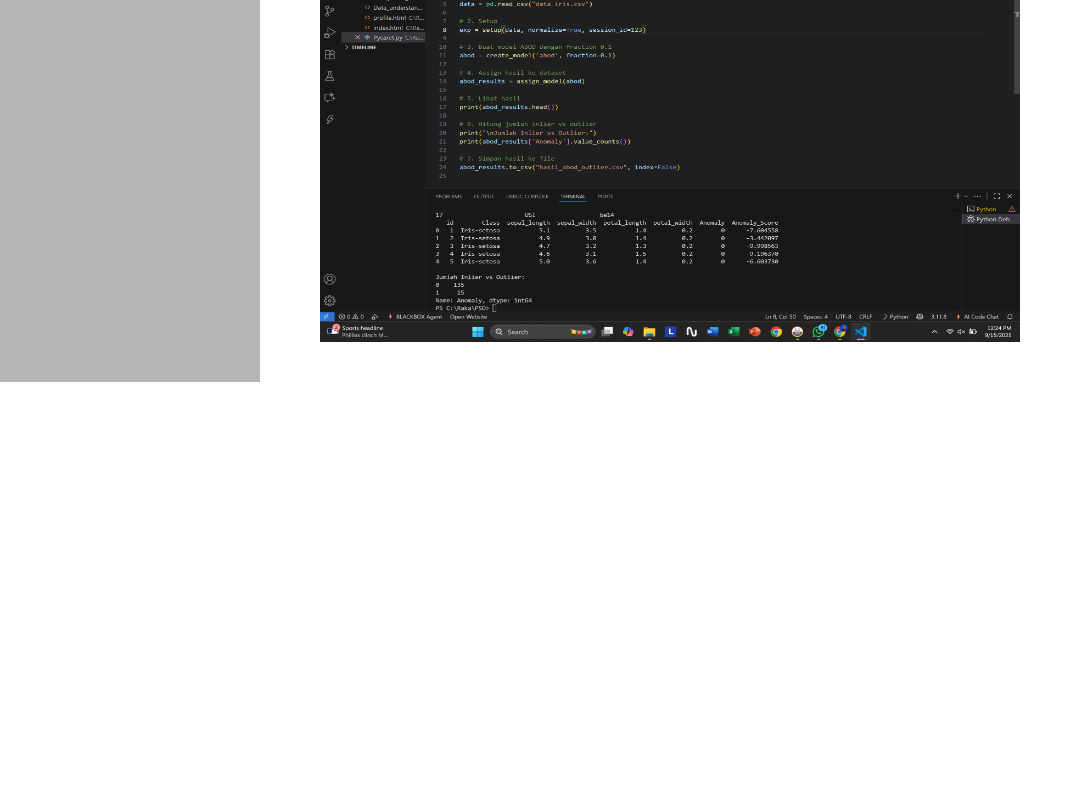
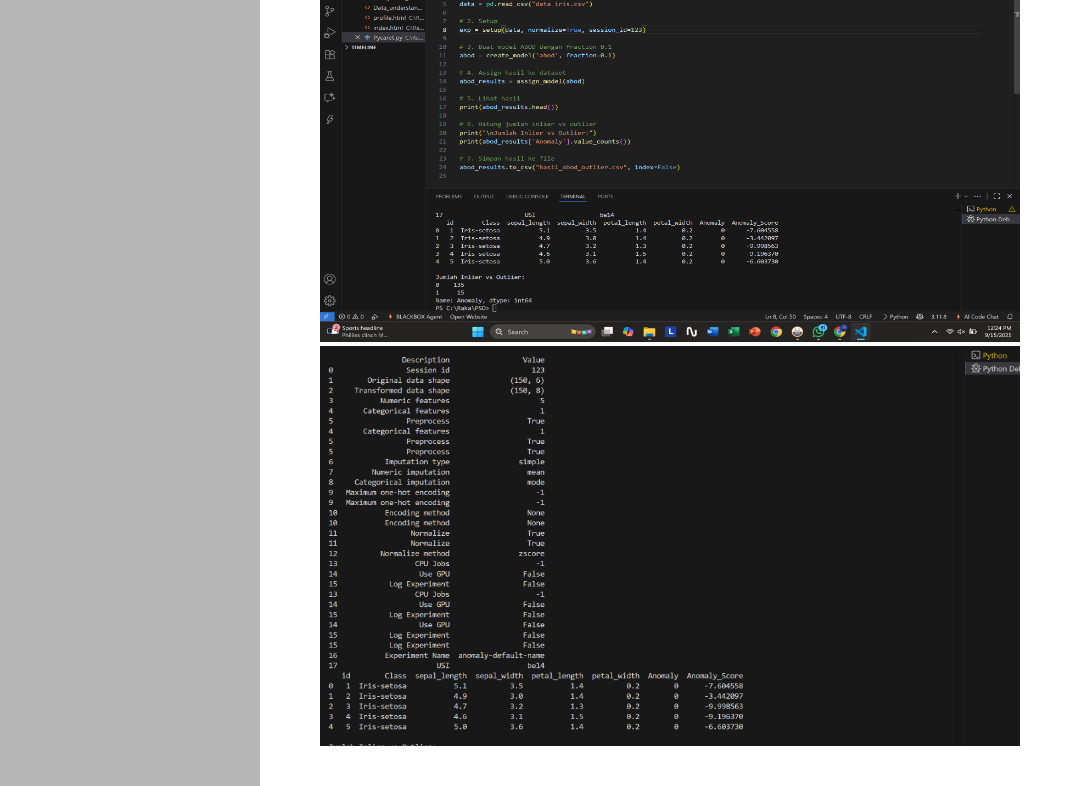
Before and after one commit to PramudyaRakaUtomo1/PSD, a plain HTML site: page Data_understanding.html in a window 1280 px wide. Shown: the part 428-1214 px from the top of the page, without its empty margins (0-1083 px from the left). Before the commit the page ends 810 px from the top, so only its background shows below. Drawn offline with Linux system fonts and the light colour scheme.

Commit message:
Update Data_understanding.html

```diff
--- a/Data_understanding.html
+++ b/Data_understanding.html
@@ -135,6 +135,7 @@
         Iris-virginica: sepal_length ≈ 6.588, sepal_width ≈ 2.974, petal_length ≈ 5.552, petal_width ≈ 2.026</li>
         <li>Identifikasi outlier</li>
         <img src="Screenshot 2025-09-15 122439.png" width="700px" height="400px" />
+        <img src="Screenshot 2025-09-15 122510.png" width="700px" height="400px" />
 
       </ul>
       </section>
```
